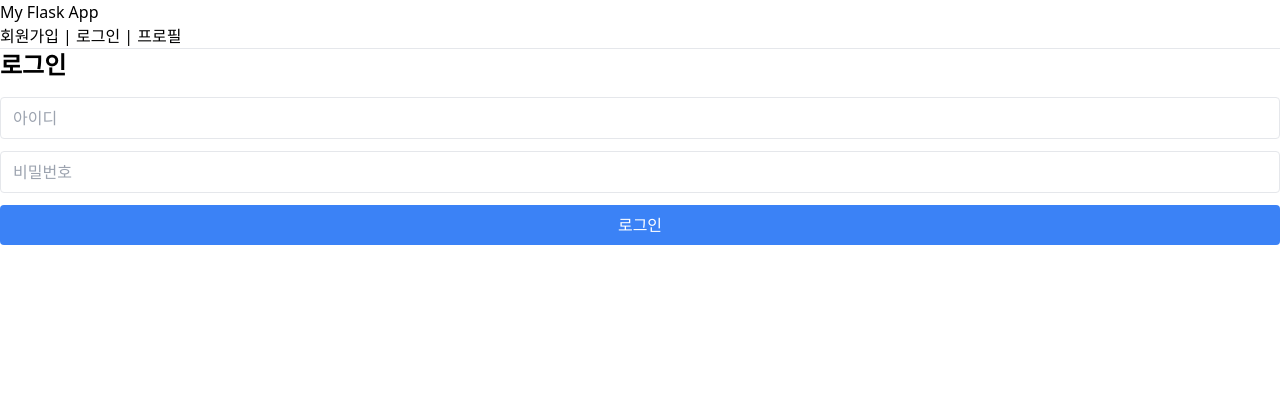
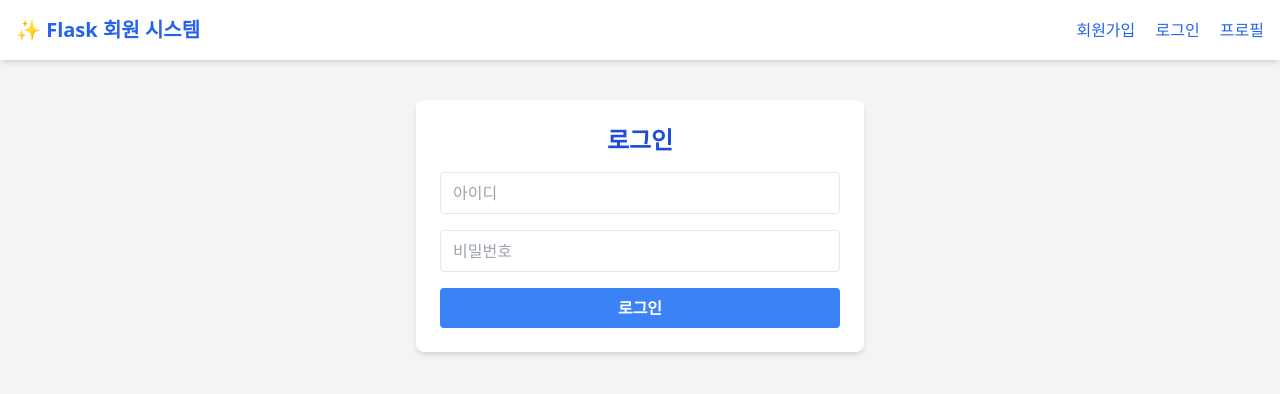
Before and after one commit to MrCaplan/flask-basic-app, a Flask app: page /login in a window 1280 px wide. Shown: the top 394 px of the page. Run offline with Flask 3, Linux system fonts and the light colour scheme; some libraries are stand-ins or nearby versions.

Commit message:
모든 페이지 화면화면 더 이쁘게 테스트

```diff
--- a/templates/layout.html
+++ b/templates/layout.html
@@ -1,24 +1,21 @@
-<!-- templates/layout.html -->
 <!DOCTYPE html>
 <html lang="ko">
 <head>
   <meta charset="UTF-8" />
-  <title>{% block title %}{% endblock %}</title>
-  <!-- Tailwind CSS CDN -->
+  <title>{% block title %}Flask App{% endblock %}</title>
   <script src="https://cdn.tailwindcss.com"></script>
 </head>
-<body>
-  <header>
-    <h1>My Flask App</h1>
-    <nav>
-      <a href="/register">회원가입</a> |
-      <a href="/login">로그인</a> |
-      <a href="/profile">프로필</a>
+<body class="bg-gray-100 font-sans">
+  <header class="bg-white shadow-md p-4 flex justify-between items-center">
+    <h1 class="text-xl font-bold text-blue-600">✨ Flask 회원 시스템</h1>
+    <nav class="space-x-4">
+      <a href="/register" class="text-blue-600 hover:underline">회원가입</a>
+      <a href="/login" class="text-blue-600 hover:underline">로그인</a>
+      <a href="/profile" class="text-blue-600 hover:underline">프로필</a>
     </nav>
-    <hr>
   </header>
 
-  <main>
+  <main class="max-w-md mx-auto mt-10 bg-white p-6 rounded-lg shadow-md">
     {% block content %}{% endblock %}
   </main>
 </body>
--- a/templates/login.html
+++ b/templates/login.html
@@ -1,17 +1,19 @@
-<!-- templates/login.html -->
 {% extends "layout.html" %}
 {% block title %}로그인{% endblock %}
 {% block content %}
-<h2 class="text-2xl font-semibold mb-4">로그인</h2>
+<h2 class="text-2xl font-bold text-blue-700 mb-4 text-center">로그인</h2>
 
 {% if error %}
-<p class="text-red-500 mb-2">{{ error }}</p>
+<div class="bg-red-100 text-red-700 p-3 rounded mb-4 shadow">
+  ⚠️ {{ error }}
+</div>
 {% endif %}
 
-<form method="POST" class="space-y-3">
-  <input type="text" name="username" placeholder="아이디" required class="w-full px-3 py-2 border rounded" />
-  <input type="password" name="password" placeholder="비밀번호" required class="w-full px-3 py-2 border rounded" />
-  <button type="submit" class="w-full bg-blue-500 hover:bg-blue-600 text-white py-2 rounded">
+<form method="POST" class="space-y-4">
+  <input name="username" placeholder="아이디" class="w-full border px-3 py-2 rounded focus:outline-none focus:ring focus:ring-blue-300" required>
+  <input name="password" type="password" placeholder="비밀번호" class="w-full border px-3 py-2 rounded focus:outline-none focus:ring focus:ring-blue-300" required>
+
+  <button type="submit" class="w-full bg-blue-500 hover:bg-blue-600 text-white py-2 rounded font-semibold">
     로그인
   </button>
 </form>
```
Also changed, not shown: templates/profile.html (+3 -4 lines), templates/register.html (+12 -19 lines).
